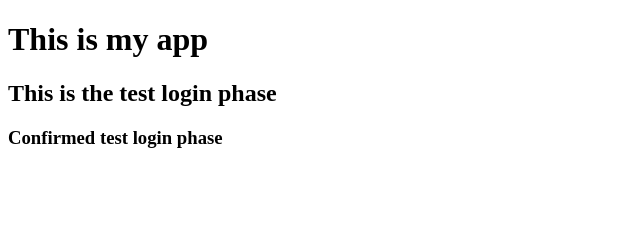
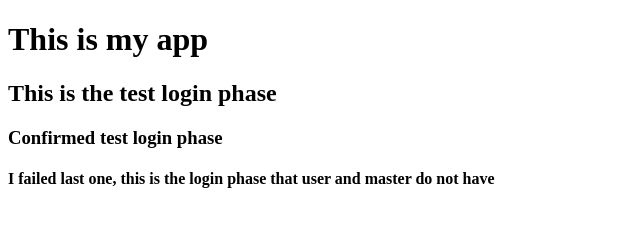
Before and after one commit to gvazquez1993/RepoTest, a plain HTML site: page index.html in a window 1280 px wide. Shown: the whole page, without its empty margins (0-640 px from the left). Drawn offline with Linux system fonts and the light colour scheme.

Commit message:
login at least

```diff
--- a/index.html
+++ b/index.html
@@ -11,6 +11,6 @@
   <h1>This is my app</h1>
   <h2>This is the test login phase</h2>
   <h3>Confirmed test login phase</h3>
-
+  <h4> I failed last one, this is the login phase that user and master do not have</h4>
 </body>
 </html>
```
